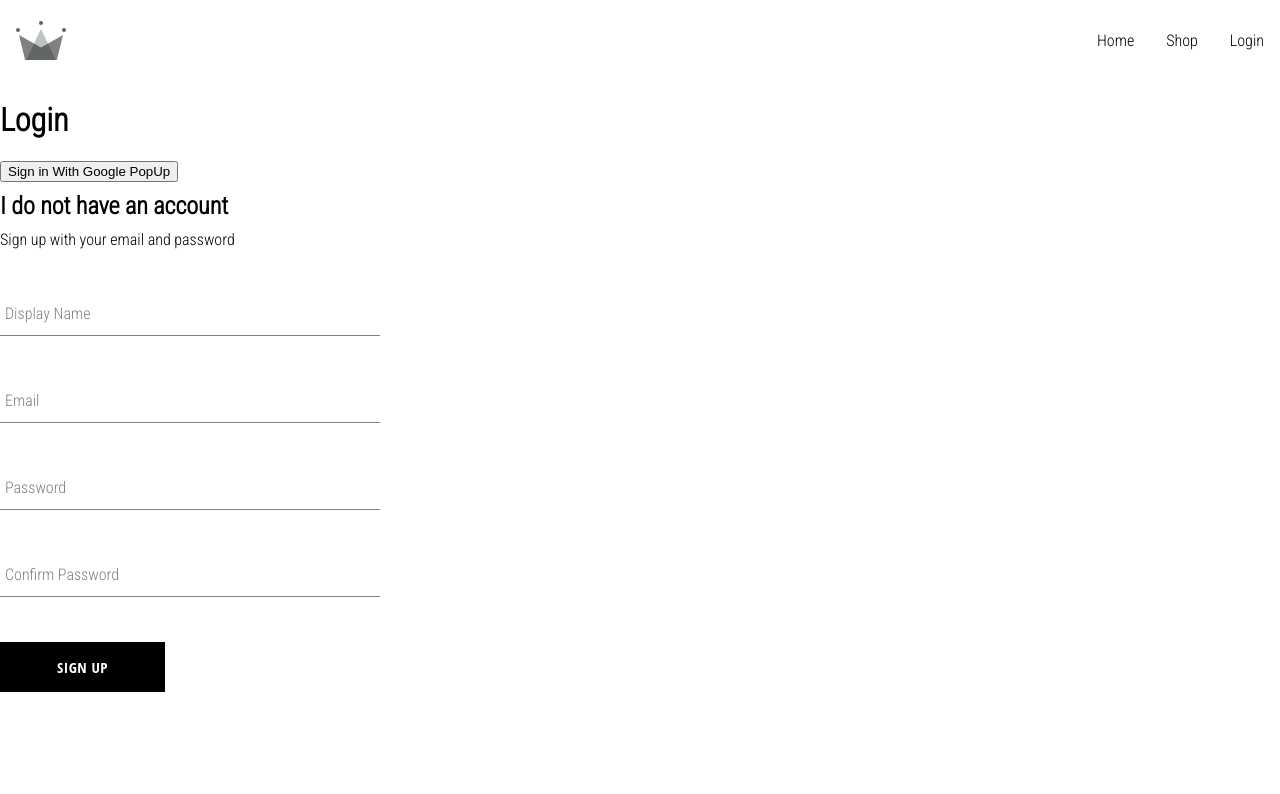
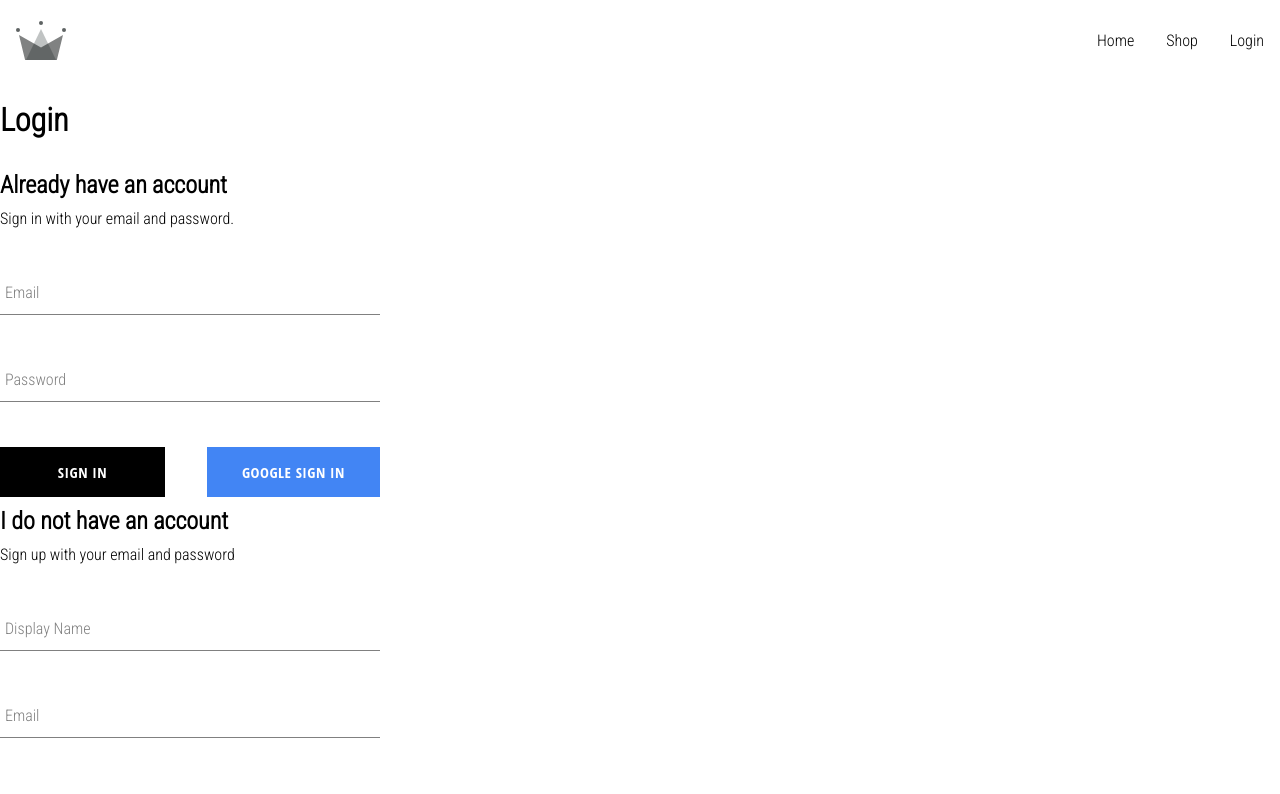
Before and after one commit to wibrvallejoma/react-from-zero-to-master, a React (Create React App) app in the folder crown-clothing/: page /auth in a window 1280 px wide. Shown: the top 794 px of the page. Built offline with nearby package versions, Linux system fonts and the light colour scheme; no server answers.

Commit message:
feat: add sign in form and methods

```diff
--- /dev/null
+++ b/crown-clothing/src/components/sign-in-form/sign-in-form.component.jsx
@@ -0,0 +1,91 @@
+import { useState } from 'react';
+
+// Services
+import {
+  signInWithGooglePopup,
+  createUserDocFromAuth,
+  signInAuthUserWithEmailAndPassword
+} from '../../services/firebase/firebase.service';
+
+// Components
+import Button from '../button/button.component';
+import FormInput from '../form-input/form-input.component';
+
+// Styles
+import './sign-in-form.styles.scss';
+
+const defaultFormFields = {
+  email: '',
+  password: ''
+}
+
+const SignInForm = () => {
+  const [formFields, setFormFields] = useState(defaultFormFields);
+  const { email, password } = formFields;
+
+  const resetFormFields = () => {
+    setFormFields(defaultFormFields);
+  }
+
+  // Handles submission of the form
+  const handleSubmit = async (event) => {
+    event.preventDefault();
+    // Handle Sign in
+    try {
+      const response = await signInAuthUserWithEmailAndPassword(email, password);
+      console.log(response);
+      resetFormFields();
+    } catch (error) {
+
+    }
+
+  };
+
+  // Handles change for each input
+  const handleChange = (event) => {
+    const { name, value } = event.target;
+    // Use spread operator to only update the given inputs/values.
+    setFormFields({ ...formFields, [name]: value });
+  };
+
+  const signInWithGoogle = async () => {
+    const { user } = await signInWithGooglePopup();
+    await createUserDocFromAuth(user);
+  };
+
+  return (
+    <div className='sign-in-container'>
+      <h2>Already have an account</h2>
+      <span>Sign in with your email and password.</span>
+      <form onSubmit={handleSubmit}>
+
+        <FormInput
+          label="Email"
+          type="email"
+          required
+          onChange={handleChange}
+          name="email"
+          value={email}
+        />
+
+        <FormInput
+          label="Password"
+          type="password"
+          required
+          onChange={handleChange}
+          name="password"
+          value={password}
+        />
+
+        <div className='buttons-container'>
+          <Button type="submit">Sign In</Button>
+          <Button type="button" buttonType="google" onClick={signInWithGoogle}>
+            Google Sign in
+          </Button>
+        </div>
+      </form>
+    </div>
+  )
+};
+
+export default SignInForm;
--- /dev/null
+++ b/crown-clothing/src/components/sign-in-form/sign-in-form.styles.scss
@@ -0,0 +1,14 @@
+.sign-in-container {
+  display: flex;
+  flex-direction: column;
+  width: 380px;
+
+  h2 {
+    margin: 10px 0;
+  }
+
+  .buttons-container {
+    display: flex;
+    justify-content: space-between;
+  }
+}
--- a/crown-clothing/src/routes/authentication/authentication.route.jsx
+++ b/crown-clothing/src/routes/authentication/authentication.route.jsx
@@ -1,20 +1,11 @@
-import {
-  signInWithGooglePopup,
-  createUserDocFromAuth
-} from '../../services/firebase/firebase.service';
-
 import SignUpForm from '../../components/sign-up-form/sign-up-form.component';
+import SignInForm from '../../components/sign-in-form/sign-in-form.component';
 
 const Authentication = () => {
-  const logGoogleUser = async () => {
-    const { user } = await signInWithGooglePopup();
-    const userDocRef = await createUserDocFromAuth(user);
-  };
-
   return (
     <div>
       <h1>Login</h1>
-      <button onClick={logGoogleUser}>Sign in With Google PopUp</button>
+      <SignInForm />
       <SignUpForm />
     </div>
   );
--- a/crown-clothing/src/services/firebase/firebase.service.jsx
+++ b/crown-clothing/src/services/firebase/firebase.service.jsx
@@ -4,7 +4,8 @@
   signInWithRedirect,
   signInWithPopup,
   GoogleAuthProvider,
-  createUserWithEmailAndPassword
+  createUserWithEmailAndPassword,
+  signInWithEmailAndPassword
 } from 'firebase/auth';
 import { getFirestore, doc, getDoc, setDoc } from 'firebase/firestore';
 
@@ -64,3 +65,9 @@
 
   return await createUserWithEmailAndPassword(auth, email, password);
 };
+
+export const signInAuthUserWithEmailAndPassword = async (email, password) => {
+  if (!email || !password) return;
+
+  return await signInWithEmailAndPassword(auth, email, password);
+};
```
